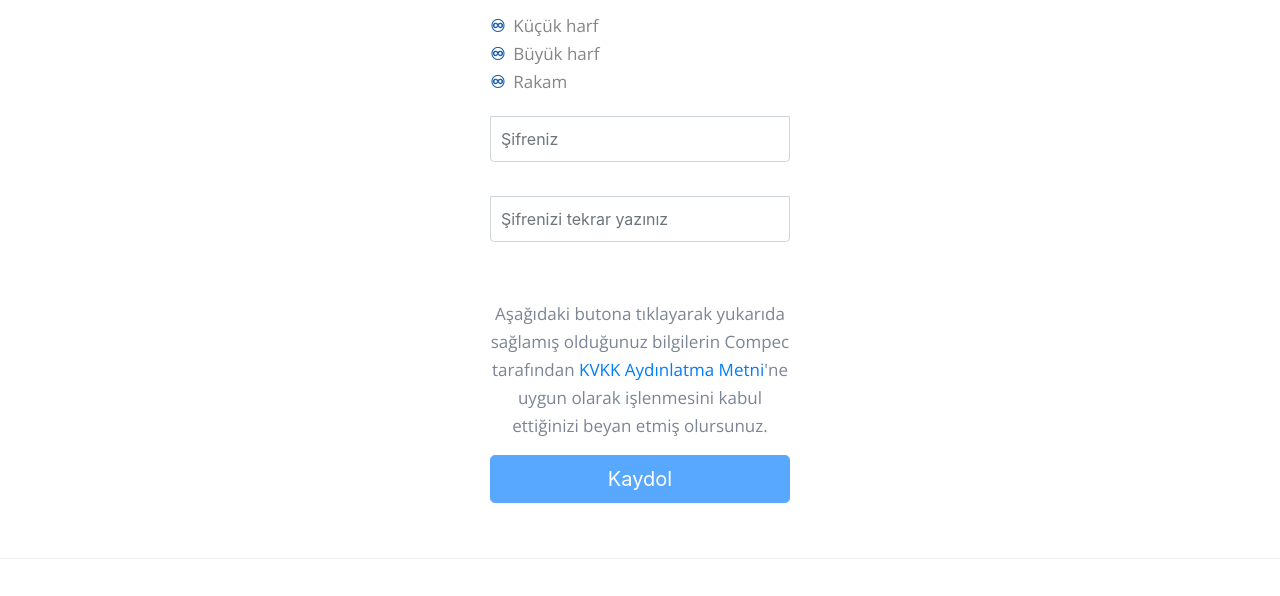
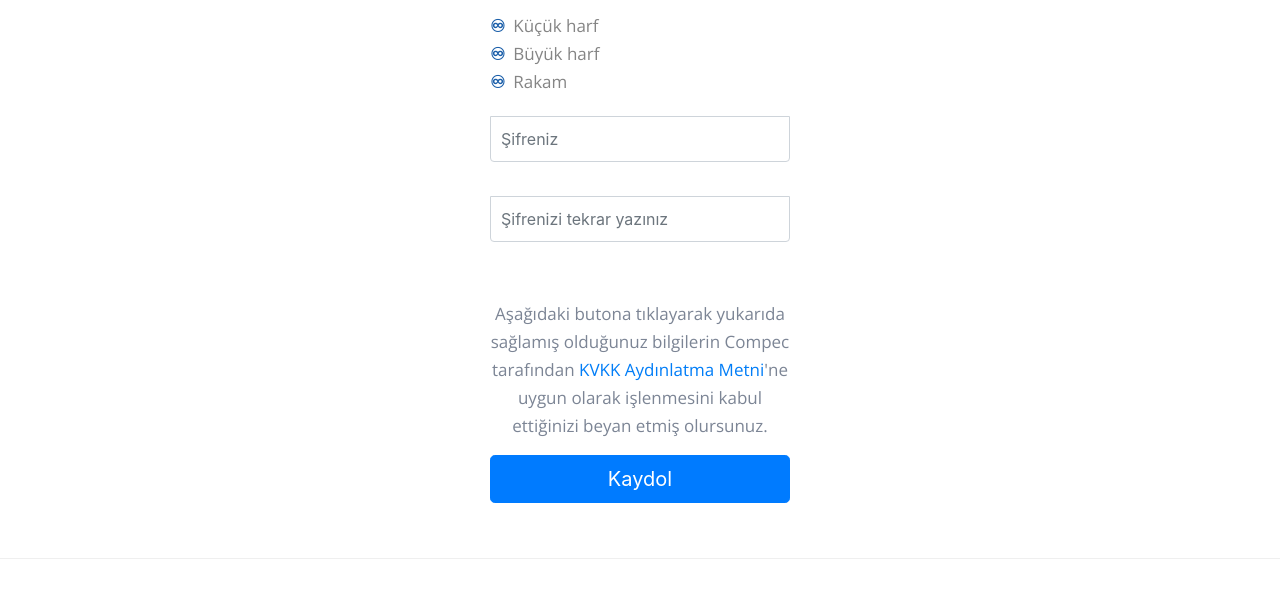
Before and after one commit to basakpay/compec-org-23, a plain HTML site: page kayitol/index.html in a window 1280 px wide. Shown: the part 1274-1870 px from the top of the page. Drawn offline with nearby package versions, Linux system fonts and the light colour scheme.

Commit message:
Kayıt sayfası buton

```diff
--- a/kayitol/index.html
+++ b/kayitol/index.html
@@ -203,7 +203,7 @@
                 beyan etmiş olursunuz.
             </p>
 
-            <button class="btn btn-lg btn-primary btn-block" type="submit" disabled={hideButton}>Kaydol</button>
+            <button class="btn btn-lg btn-primary btn-block" type="submit">Kaydol</button>
         </form>
     </div>
 
```
